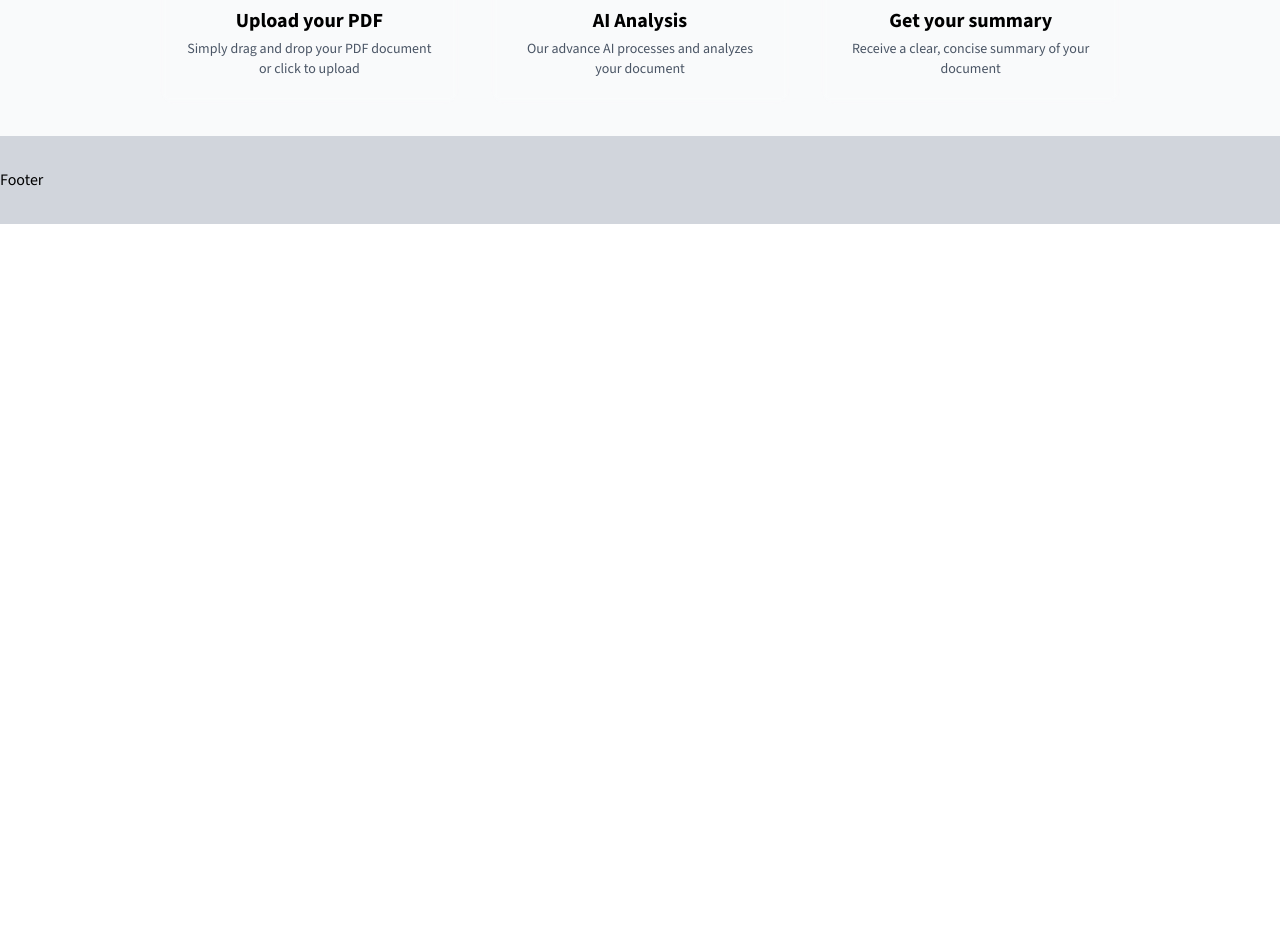
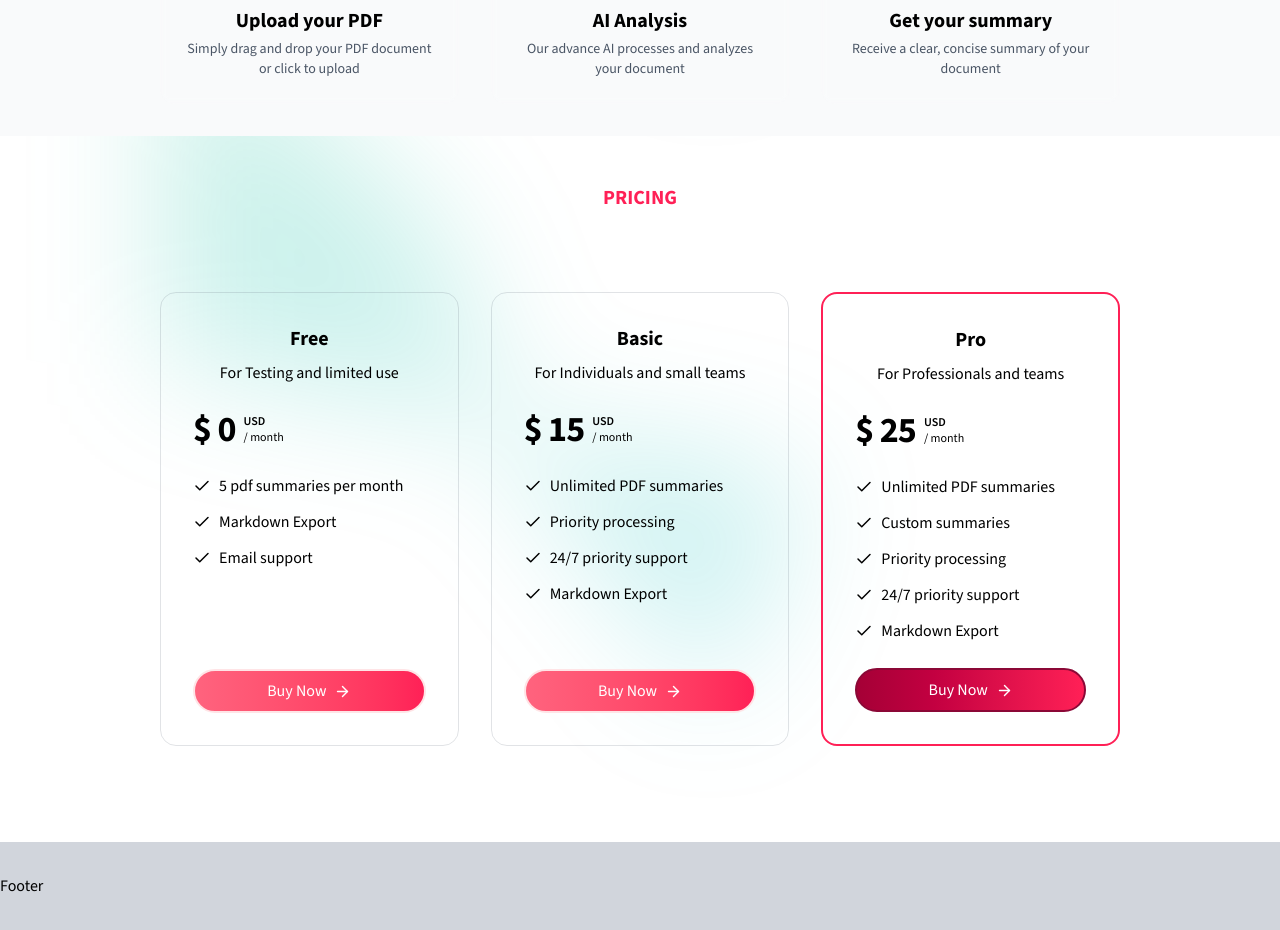
Before and after one commit to deepanshurwt06/RayVibe, a Next.js app: page / in a window 1280 px wide. Shown: the part 1120-2050 px from the top of the page. Before the commit the page ends 1344 px from the top, so only its background shows below. Built offline with nearby package versions, Linux system fonts and the light colour scheme.

Commit message:
completed the Ui of pricing-section

```diff
--- a/app/page.tsx
+++ b/app/page.tsx
@@ -3,6 +3,7 @@ import BgGradient from "@/components/common/bg-gradient";
 import { DemoSection } from "@/components/home/demo-section";
 import HeroSection from "@/components/home/hero-section";
 import HowItWorks from "@/components/home/how-it-works";
+import PricingSection from "@/components/home/pricing-section";
 import { Button } from "@/components/ui/button";
 
 export default function Home() {
@@ -13,6 +14,7 @@ export default function Home() {
      <HeroSection />
      <DemoSection />
      <HowItWorks />
+     <PricingSection />
       </div>
 
     </div>
--- a/components/home/how-it-works.tsx
+++ b/components/home/how-it-works.tsx
@@ -35,7 +35,7 @@ export default function HowItWorks() {
           <div
             style={{
               clipPath:
-                "polygon(50% 0%,61% 35%,98% 35%, 68% 57%, 79% 91%,50% 70%,21% 91%,32% 57%,2% 35%,39% 35%)",
+                'path("M353.5,278.5Q329,317,278.5,330.5Q228,344,189.5,314.5Q151,285,120,257.5Q89,230,69.5,190.5Q50,151,92.5,122.5Q135,94,188,63.5Q241,33,280,75.5Q319,118,352.5,159Q386,200,353.5,278.5Z")',
             }}
             className="relative left-[calc(50%-11rem)] aspect-1155/678 w-[36.125rem] -translate-x-1/2 rotate-[30deg] bg-linear-to-br from-emerald-500 via-teal-500 to-cyan-500 opacity-20 sm:left-[calc(50%-30rem)] sm:w-[72rem]"
           />
--- /dev/null
+++ b/components/home/pricing-section.tsx
@@ -0,0 +1,128 @@
+import { cn } from '@/lib/utils';
+import { ArrowRight, CheckIcon } from 'lucide-react';
+import Link from 'next/link';
+
+type PriceType = {
+    name:string,
+    price:number,
+    description:string,
+    items:string[],
+    id:string,
+    paymentLink:string,
+    priceId:string,
+}
+
+const plans = [
+    {
+        name: 'Free',
+        price:0,
+        description :'For Testing and limited use',
+        items:[
+           '5 pdf summaries per month',
+           'Markdown Export',
+           'Email support'
+        ],
+        id:'free',
+        paymentLink :'',
+        priceId :'',
+    },
+    {
+        name: 'Basic',
+        price:15,
+        description :'For Individuals and small teams',
+        items:[
+           'Unlimited PDF summaries',
+           'Priority processing',
+           '24/7 priority support',
+           'Markdown Export'
+        ],
+        id:'basic',
+        paymentLink :'',
+        priceId :'',
+    },
+    {
+     name: 'Pro',
+     price:25,
+     description :'For Professionals and teams',
+     items:[
+        'Unlimited PDF summaries',
+        'Custom summaries',
+        'Priority processing',
+        '24/7 priority support',
+        'Markdown Export'
+     ],
+     id:'pro',
+     paymentLink :'',
+     priceId :'',
+    }
+];
+
+const PricingCard = ({name,price ,description,items,id,paymentLink}:PriceType) => {
+    return <div className="relative w-full max-w-lg hover:scale-105 hover:transition-all duration-400">
+        <div className={cn( 'relative flex flex-col h-full gap-4 lg:gap-6 z-10 p-8  border-[1px] border-gray-500/20 rounded-2xl', id === 'pro' && 'border-rose-500 gap-5 border-2')}>
+        <div className="flex justify-between items-center flex-col">
+            <p className='text-lg lg:text-xl font-bold capitalize'>{name}</p>
+            <p className='text-base-content/80 mt-2'>{description}</p>
+        </div>
+        <div className='flex gap-2 '>
+            <p className='text-4xl tracking-tight font-extrabold'>$ {price}</p>
+            <div className='flex flex-col justify-end mb-[4px]'>
+                <p className='text-xs uppercase font-semibold '>USD</p>
+                <p className='text-xs'>/ month</p>
+            </div>
+        </div>
+        <div className='space-y-2.5 leading-relaxed text-base flex-1 '>
+            {items.map((item, idx) => (
+                <li key={idx} className='flex items-center gap-2 '>
+                    <CheckIcon size={18} />
+                   <span>{item}</span>  </li>
+             ) )}
+        </div>
+
+        <div className=" space-y-2 flex justify-center w-full">
+            <Link href={paymentLink}
+             className={cn( 'w-full rounded-full flex items-center justify-center gap-2 bg-linear-to-r from-rose-800 to-rose-500 hover:from-rose-500 hover:to-rose-800 text-white border-2 py-2',
+                id === 'pro' ? 'border-rose-900': 'border-rose-100 from-rose-400 to-rose-500'
+
+             )}
+            >
+
+            Buy Now
+            <ArrowRight size={17} />
+            </Link>
+        </div>
+        </div>
+    </div>
+}
+
+export default function PricingSection() {
+  return (
+    <section className='relative overflow-hidden' id='pricing'>
+      <div className="py:12 lg:py-24 max-w-5xl mx-auto px-4 lg:px-8 lg:pt-12">
+
+      <div
+          aria-hidden="true"
+          className="pointer-events-none absolute insert-x-0 -top-40 -z-10 transform-gpu overflow-hidden blur-3xl sm:-top-30"
+        >
+        <div
+            style={{
+              clipPath:
+                "polygon(74% 44%, 100% 61%, 97% 25%, 0% 84%, 0 100%, 0 0, 20% 40%, 75% 44%, 58% 20%, 0 0, 20% 40%, 75% 44%,58% 20%, 75% 44%, 58% 20%, 0 0, 20% 40%, 75% 44%,58% 20%)",
+
+            }}
+            className="relative left-[calc(50%-11rem)] aspect-1155/678 w-[36.125rem] -translate-x-1/2 rotate-[30deg] bg-linear-to-br from-emerald-500 via-teal-500 to-cyan-500 opacity-20 sm:left-[calc(50%-30rem)] sm:w-[72rem]"
+          />
+        </div>
+
+        <div className="flex items-center justify-center w-full pb-12">
+          <h2 className='uppercase font-bold text-xl mb-8 text-rose-500'>Pricing</h2>
+        </div>
+        <div className="relative flex justify-center flex-col lg:flex-row items-center lg:items-stretch gap-8">
+          {plans.map((plan) => (
+            <PricingCard key={plan.id} {...plan} />
+          ))}
+        </div>
+      </div>
+    </section>
+  );
+}
```
Also changed, not shown: 1 other file (tests, documents, lock files or other folders).
